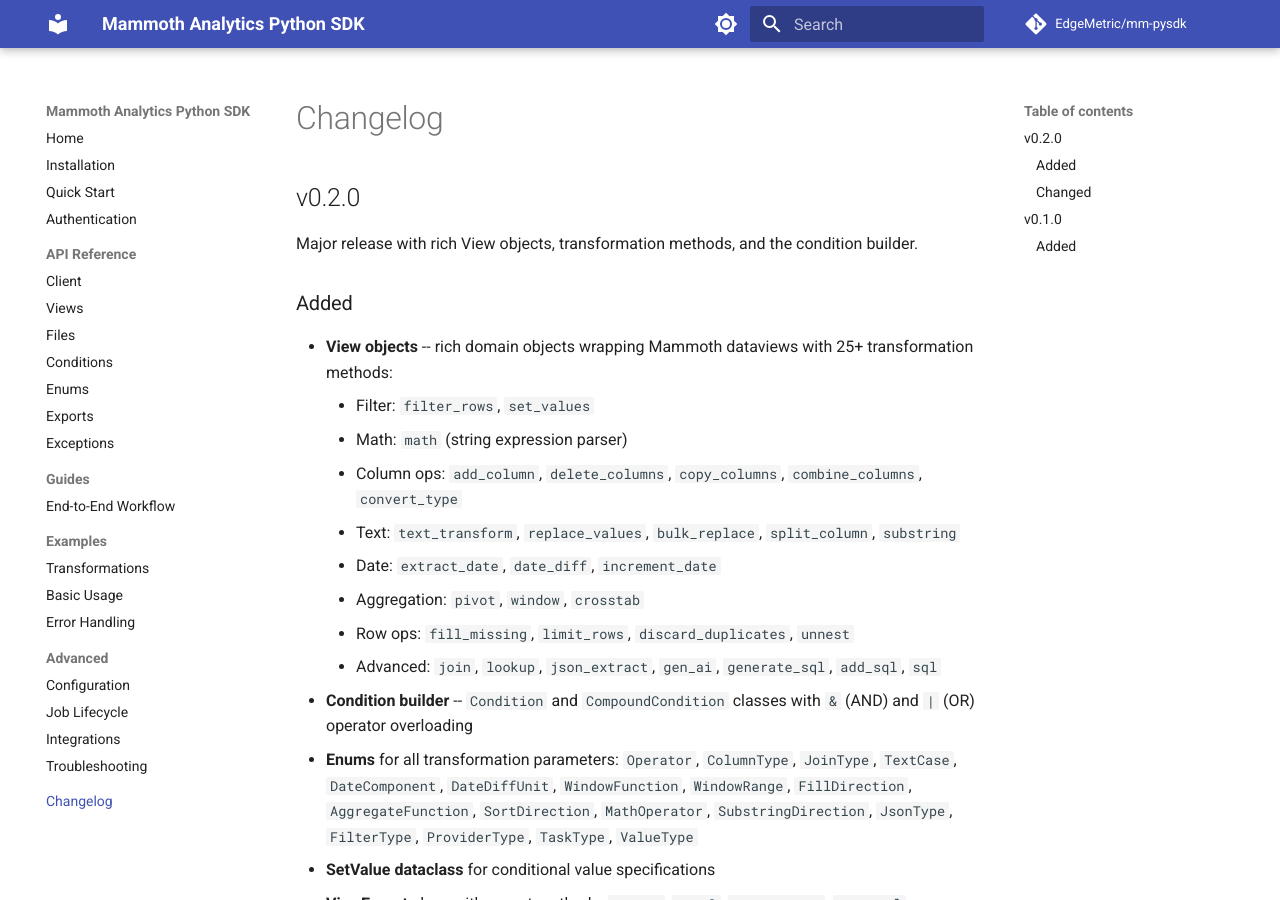
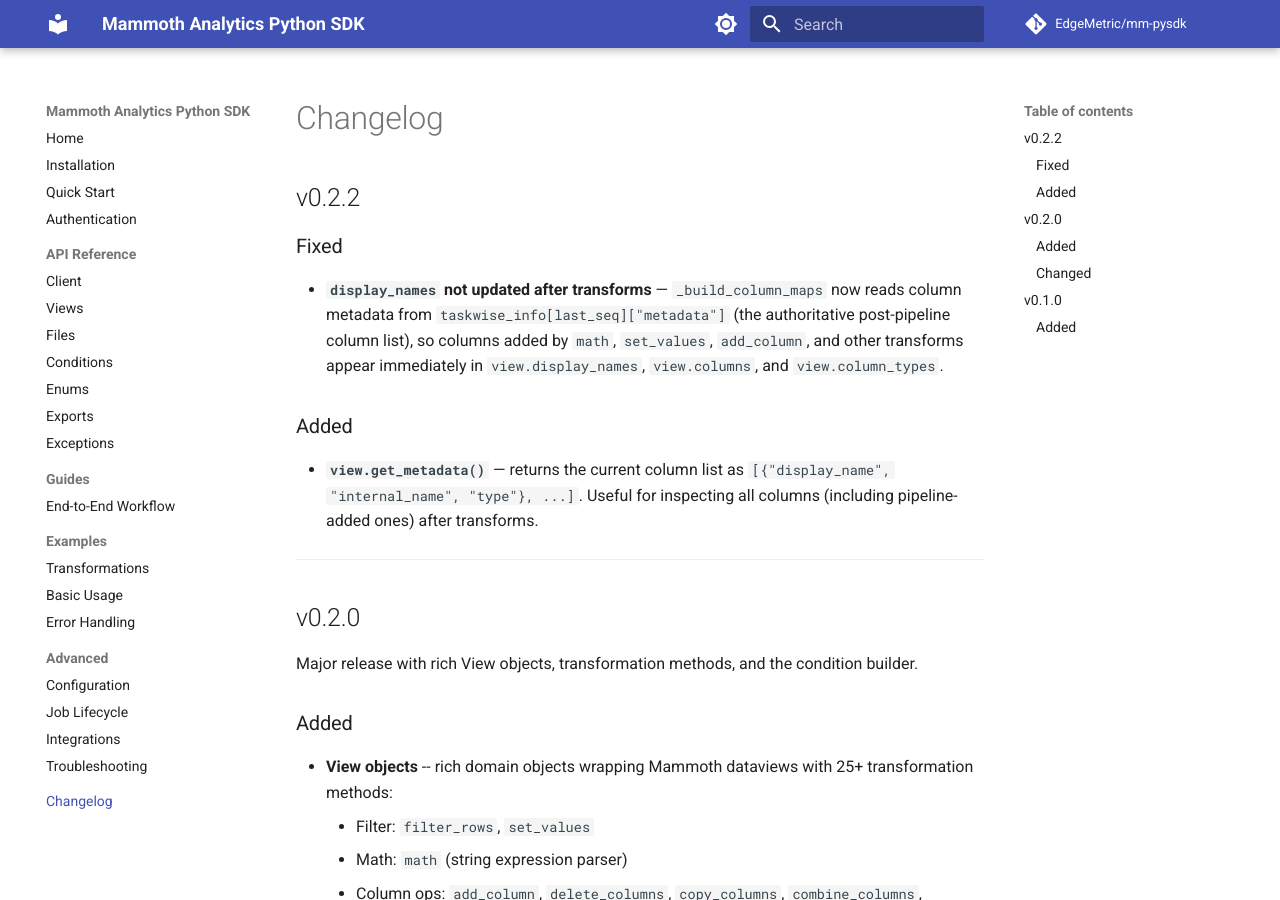
Before and after one commit to EdgeMetric/mammothsdk, an MkDocs documentation site: the page built from docs/changelog.md, in a window 1280 px wide and 900 px high. Built offline with MkDocs 1.6.1 and Material for MkDocs 9.7.7, drawn with Linux system fonts in a browser that asks for light colours; comment, search, counter and statistics services are not loaded.

Commit message:
docs: update to v0.2.2, pin pip install version, prefer SDK over MCP
- Bump version references in docs/README.md and docs/installation.md to 0.2.2
- Pin install commands to mammoth-io==0.2.2 in installation.md and quick-start.md
- Clarify MCP server is a separate optional package, not the primary SDK
- Add v0.2.2 changelog entry documenting the _build_column_maps fix and get_metadata()

Co-Authored-By: Claude Sonnet 4.6 <noreply@anthropic.com>

````diff
--- a/docs/changelog.md
+++ b/docs/changelog.md
@@ -1,4 +1,16 @@
 # Changelog
+
+## v0.2.2
+
+### Fixed
+
+- **`display_names` not updated after transforms** — `_build_column_maps` now reads column metadata from `taskwise_info[last_seq]["metadata"]` (the authoritative post-pipeline column list), so columns added by `math`, `set_values`, `add_column`, and other transforms appear immediately in `view.display_names`, `view.columns`, and `view.column_types`.
+
+### Added
+
+- **`view.get_metadata()`** — returns the current column list as `[{"display_name", "internal_name", "type"}, ...]`. Useful for inspecting all columns (including pipeline-added ones) after transforms.
+
+---
 
 ## v0.2.0
 
--- a/docs/installation.md
+++ b/docs/installation.md
@@ -8,13 +8,13 @@
 ## Install from PyPI
 
 ```bash
-pip install mammoth-io
+pip install mammoth-io==0.2.2
 ```
 
 Or with Poetry:
 
 ```bash
-poetry add mammoth-io
+poetry add mammoth-io==0.2.2
 ```
 
 ## Dependencies
--- a/docs/quick-start.md
+++ b/docs/quick-start.md
@@ -5,7 +5,7 @@ Get up and running with the Mammoth Python SDK in five minutes.
 ## 1. Install the SDK
 
 ```bash
-pip install mammoth-io
+pip install mammoth-io==0.2.2
 ```
 
 ## 2. Get your API credentials
````
Also changed, not shown: docs/README.md (+3 -3 lines).
